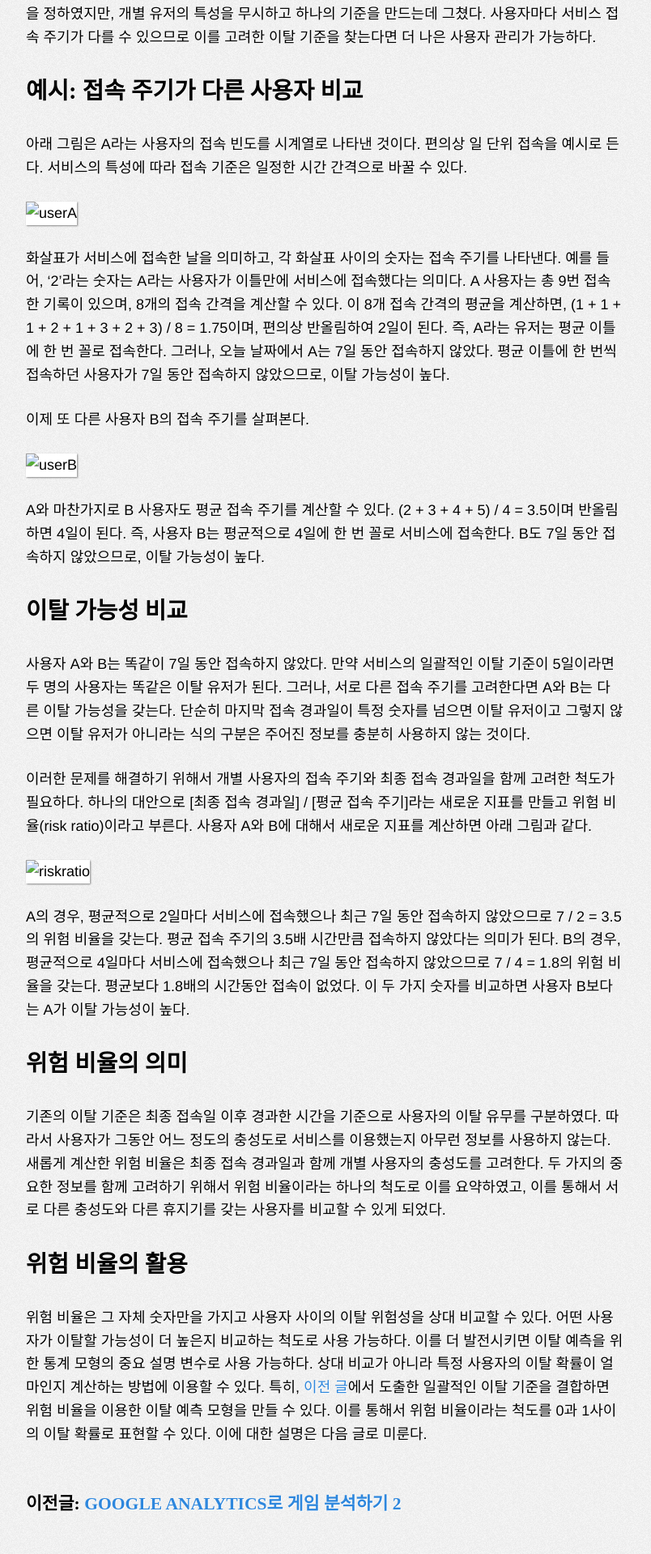
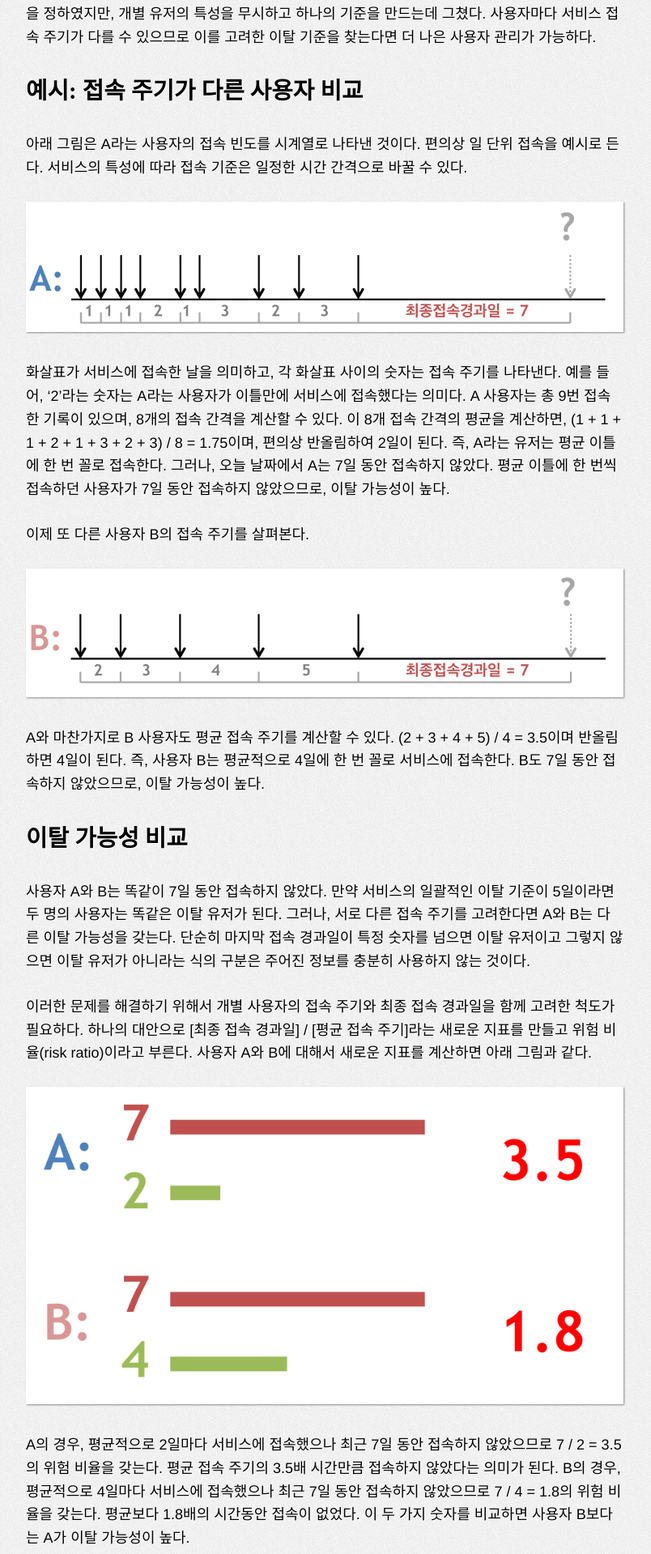
Before and after one commit to boxnwhiskr/boxnwhiskr.github.io, a Jekyll site: the page built from _posts/2014-11-11-measure_churn_for_individual_users.markdown, in a window 1280 px wide. Shown: the part 396-2315 px from the top of the page at 81% size, without its empty margins (239-1043 px from the left). Built offline with Jekyll 4.4.1, drawn with Linux system fonts in a browser that asks for light colours.

Commit message:
modify names of image folders

```diff
--- a/_posts/2014-11-11-measure_churn_for_individual_users.markdown
+++ b/_posts/2014-11-11-measure_churn_for_individual_users.markdown
@@ -13,13 +13,13 @@ date: 2014-11-11
 
 아래 그림은 A라는 사용자의 접속 빈도를 시계열로 나타낸 것이다. 편의상 일 단위 접속을 예시로 든다. 서비스의 특성에 따라 접속 기준은 일정한 시간 간격으로 바꿀 수 있다.
 
-![userA](/img/posts/2014-11-11/measure_churn_for_individual_users/userA.jpg)
+![userA](/img/posts/2014-11-11-measure_churn_for_individual_users/userA.jpg)
 
 화살표가 서비스에 접속한 날을 의미하고, 각 화살표 사이의 숫자는 접속 주기를 나타낸다. 예를 들어, '2'라는 숫자는 A라는 사용자가 이틀만에 서비스에 접속했다는 의미다. A 사용자는 총 9번 접속한 기록이 있으며, 8개의 접속 간격을 계산할 수 있다. 이 8개 접속 간격의 평균을 계산하면, (1 + 1 + 1 + 2 + 1 + 3 + 2 + 3) / 8 = 1.75이며, 편의상 반올림하여 2일이 된다. 즉, A라는 유저는 평균 이틀에 한 번 꼴로 접속한다. 그러나, 오늘 날짜에서 A는 7일 동안 접속하지 않았다. 평균 이틀에 한 번씩 접속하던 사용자가 7일 동안 접속하지 않았으므로, 이탈 가능성이 높다.
 
 이제 또 다른 사용자 B의 접속 주기를 살펴본다.
 
-![userB](/img/posts/2014-11-11/measure_churn_for_individual_users/userB.jpg)
+![userB](/img/posts/2014-11-11-measure_churn_for_individual_users/userB.jpg)
 
 A와 마찬가지로 B 사용자도 평균 접속 주기를 계산할 수 있다. (2 + 3 + 4 + 5) / 4 = 3.5이며 반올림하면 4일이 된다. 즉, 사용자 B는 평균적으로 4일에 한 번 꼴로 서비스에 접속한다. B도 7일 동안 접속하지 않았으므로, 이탈 가능성이 높다.
 
@@ -29,7 +29,7 @@ A와 마찬가지로 B 사용자도 평균 접속 주기를 계산할 수 있다
 
 이러한 문제를 해결하기 위해서 개별 사용자의 접속 주기와 최종 접속 경과일을 함께 고려한 척도가 필요하다. 하나의 대안으로 [최종 접속 경과일] / [평균 접속 주기]라는 새로운 지표를 만들고 위험 비율(risk ratio)이라고 부른다. 사용자 A와 B에 대해서 새로운 지표를 계산하면 아래 그림과 같다.
 
-![riskratio](/img/posts/2014-11-11/measure_churn_for_individual_users/riskratio.jpg)
+![riskratio](/img/posts/2014-11-11-measure_churn_for_individual_users/riskratio.jpg)
 
 A의 경우, 평균적으로 2일마다 서비스에 접속했으나 최근 7일 동안 접속하지 않았으므로 7 / 2 = 3.5의 위험 비율을 갖는다. 평균 접속 주기의 3.5배 시간만큼 접속하지 않았다는 의미가 된다. B의 경우, 평균적으로 4일마다 서비스에 접속했으나 최근 7일 동안 접속하지 않았으므로 7 / 4 = 1.8의 위험 비율을 갖는다. 평균보다 1.8배의 시간동안 접속이 없었다. 이 두 가지 숫자를 비교하면 사용자 B보다는 A가 이탈 가능성이 높다.
 
```
